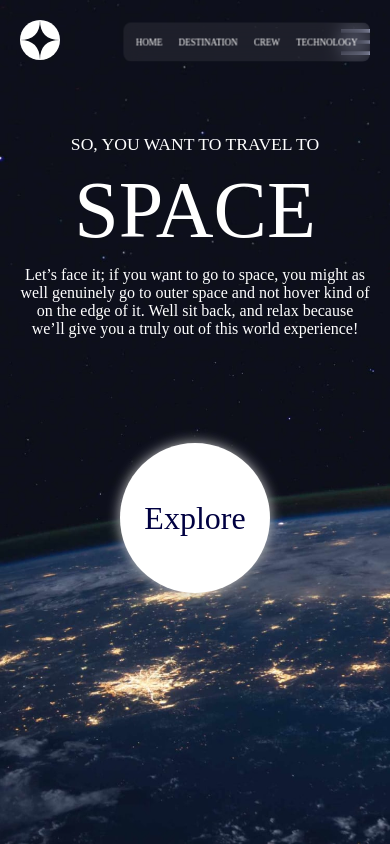
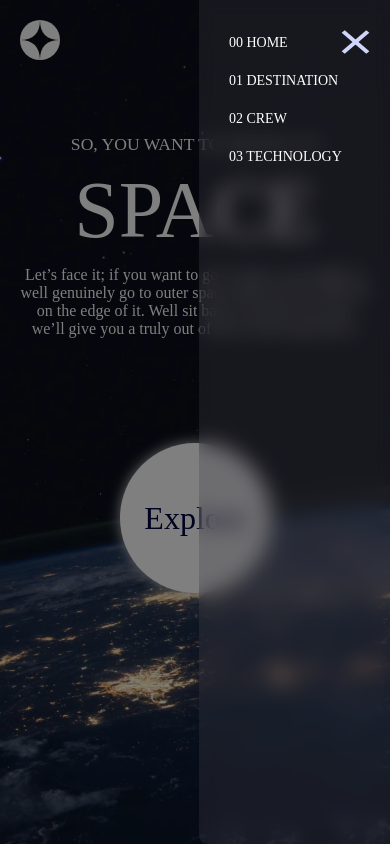
Before and after one commit to riobiss/space-tourism, a React (Create React App) app: page / in a window 390 px wide. Both pictures are taken after a click on the picture 355 px from the left and 42 px from the top of the page. Built offline with nearby package versions, Linux system fonts and the light colour scheme; a web font is replaced by a local one.

Commit message:
header mobile finalizdo

```diff
--- a/src/components/Header.jsx
+++ b/src/components/Header.jsx
@@ -8,7 +8,7 @@ import styles from "../styles/Header.module.css";
 function Header() {
   const [active, setMenu] = useState(false);
 
-  const toggleMode = () => setMenu(!active);
+  const toggleMenu = () => setMenu(!active);
 
   return (
     <div className="container">
@@ -17,7 +17,14 @@ function Header() {
           <Link to="/">
             <img className={styles.iconLogo} src={Logo} alt="Logo" />
           </Link>
-          <menu
+
+          {/* Overlay escuro */}
+          {active && (
+            <div className={styles.overlay} onClick={toggleMenu}></div>
+          )}
+
+          {/* Menu lateral */}
+          <div
             className={`${styles.menu} ${
               active ? styles.menuOpen : styles.menuClose
             }`}
@@ -44,12 +51,14 @@ function Header() {
                 </Link>
               </li>
             </ul>
-          </menu>
+          </div>
+
+          {/* Ícone hamburguer */}
           <img
             className={styles.iconBurguer}
-            src={Hamburguer}
-            alt="Hamburguer"
-            onClick={toggleMode}
+            src={active ? Close : Hamburguer}
+            alt="Menu"
+            onClick={toggleMenu}
           />
         </div>
       </nav>
--- a/src/styles/Header.module.css
+++ b/src/styles/Header.module.css
@@ -2,69 +2,89 @@
   display: flex;
   justify-content: space-between;
   align-items: center;
-  margin-top: 20px;
-  grid-row-start: 1;
-  grid-row-end: 2;
+  margin: 20px;
   min-height: 50%;
-  margin: 20px;
 }
+
 .iconLogo {
   width: 2.5rem;
   height: 2.5rem;
 }
+
 .iconBurguer {
   width: 1.8rem;
   height: 1.6rem;
   cursor: pointer;
+  z-index: 5;
 }
+
 .bgMenu {
   width: 100%;
-  position: relative;
   display: flex;
   align-items: center;
   justify-content: space-between;
+  position: relative;
+}
+
+.overlay {
+  position: fixed;
+  top: 0;
+  left: 0;
+  width: 100%;
+  height: 100%;
+  background: rgba(0,0,0,0.5);
+  z-index: 4;
+}
+
+.menu {
+  position: fixed;
+  top: 0;
+  right: 0;
+  width: 49%;
+  height: 100%;
+  display: flex;
+  flex-direction: column;
+  justify-content: start;
+  align-items: start;
+  background-color: rgba(66, 64, 75, 0.288);
+  backdrop-filter: blur(10px);
+
+  padding-left: 0px;
+  gap: 15px;
+  border-radius: 0 0 0 8px;
+  z-index: 4;
+  transform: translateX(100%);
+  transition: transform 0.3s ease;
+}
+
+.menuOpen {
+  transform: translateX(0);
+}
+
+.menuClose {
+  transform: translateX(100%);
 }
 
 .links {
-  position: absolute;
-  top: 50%;
-  right: 0;
-  transform-origin: right;
+  margin-top: 7%;
   display: flex;
-  flex-direction: row;
-  background-color: rgba(66, 64, 75, 0.342);
-  backdrop-filter: blur(10px);
-  padding: 10px;
-  border-radius: 8px;
-  margin: 0;
-  gap: 10px;
-  list-style: none;
-  transition: transform 0.2s ease;
+  flex-direction: column;
+  gap: 20px;
+  padding: 20px;
 }
-.menuOpen ul {
-  position: absolute;
-  transform: translateY(-50%) scaleX(0.9);
+
+.ancora {
+  display: block;
 }
-.menuClose ul {
-  transform: translateY(-50%) scaleX(0);
-}
+
 .paginas {
   text-decoration: none;
   color: white;
-  font-size: 10px;
-  display: block;
-  padding: 4px 4px;
+  font-size: 14px;
+  padding: 6px 10px;
 }
-.sumir {
-  display: none;
+
+.paginas:hover {
+  background-color: rgba(255,255,255,0.1);
+  border-radius: 6px;
 }
-.links:hover {
-  background-color: rgba(66, 64, 75, 0.342);
-} /* Responsivo até 375px */
-@media (max-width: 375px) {
-  .links {
-    min-width: 150px;
-    padding: 8px;
-    margin-right: 2px;
-  }
-}
```
